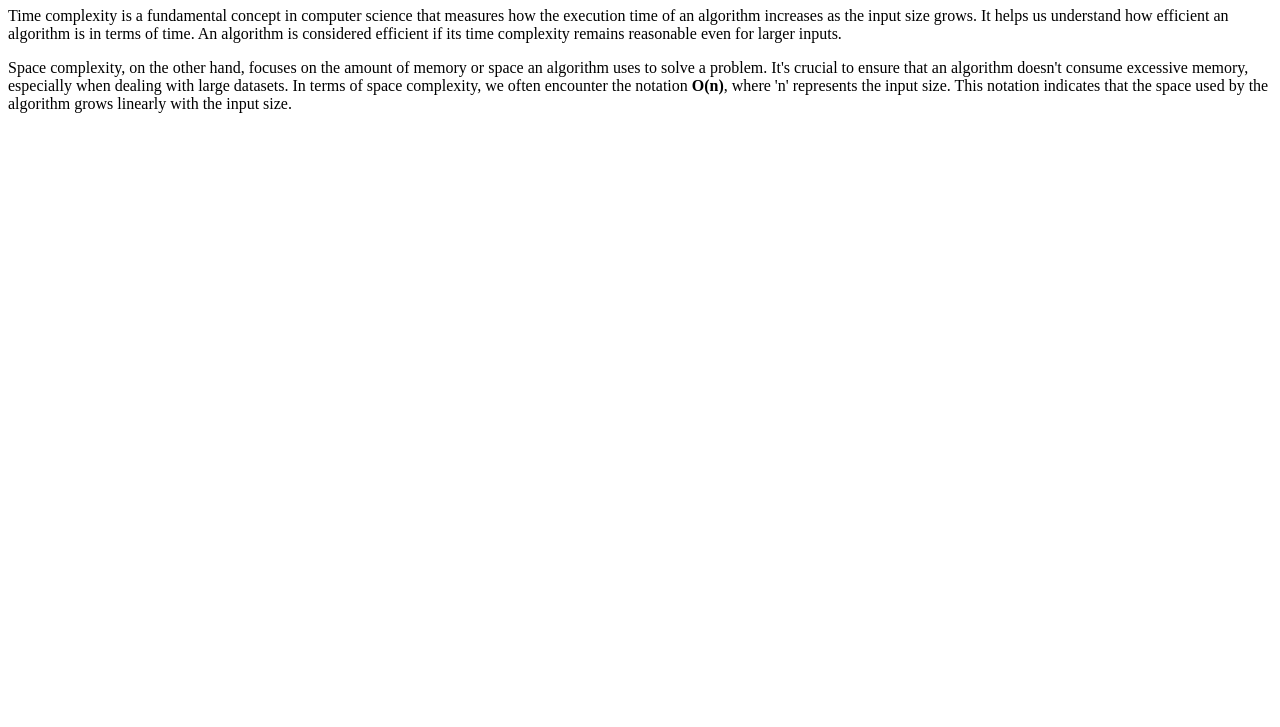
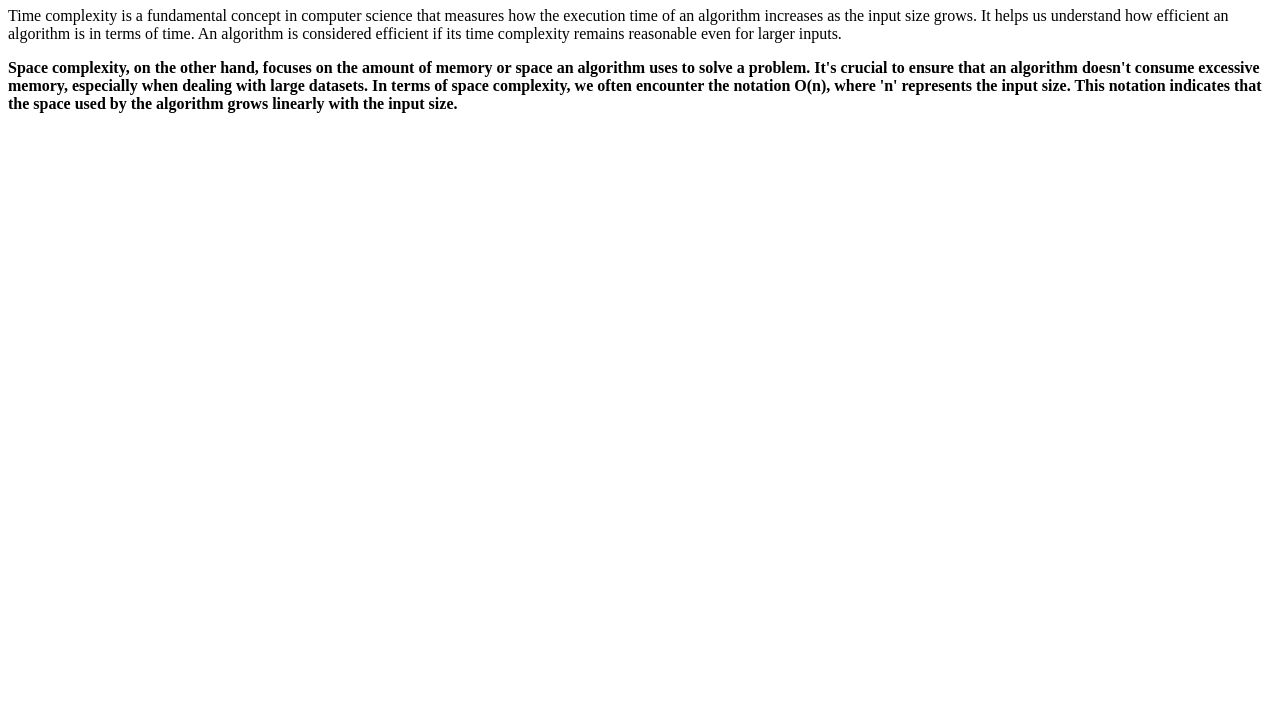
Before and after one commit to acciojob/time-and-space-complexity-rajkumarsingh243504, a website: page main.html in a window 1280 px wide. Shown: the part 73-800 px from the top of the page. Drawn offline with Linux system fonts and the light colour scheme.

Commit message:
created a submission

```diff
--- a/main.html
+++ b/main.html
@@ -10,7 +10,7 @@
 	<!-- the entire body must be written by student -->
 	<h1>Exploring Time, Space, and Complexity</h1>
     <p>Time complexity is a fundamental concept in computer science that measures how the execution time of an algorithm increases as the input size grows. It helps us understand how efficient an algorithm is in terms of time. An algorithm is considered efficient if its time complexity remains reasonable even for larger inputs.</p>
-    <p>Space complexity, on the other hand, focuses on the amount of memory or space an algorithm uses to solve a problem. It's crucial to ensure that an algorithm doesn't consume excessive memory, especially when dealing with large datasets. In terms of space complexity, we often encounter the notation <b>O(n)</b>, where 'n' represents the input size. This notation indicates that the space used by the algorithm grows linearly with the input size.</p>
+    <p><b>Space complexity, on the other hand, focuses on the amount of memory or space an algorithm uses to solve a problem. It's crucial to ensure that an algorithm doesn't consume excessive memory, especially when dealing with large datasets. In terms of space complexity, we often encounter the notation O(n), where 'n' represents the input size. This notation indicates that the space used by the algorithm grows linearly with the input size.</b></p>
     <script type="text/javascript" src="./script.js">
 </script>
 
```
